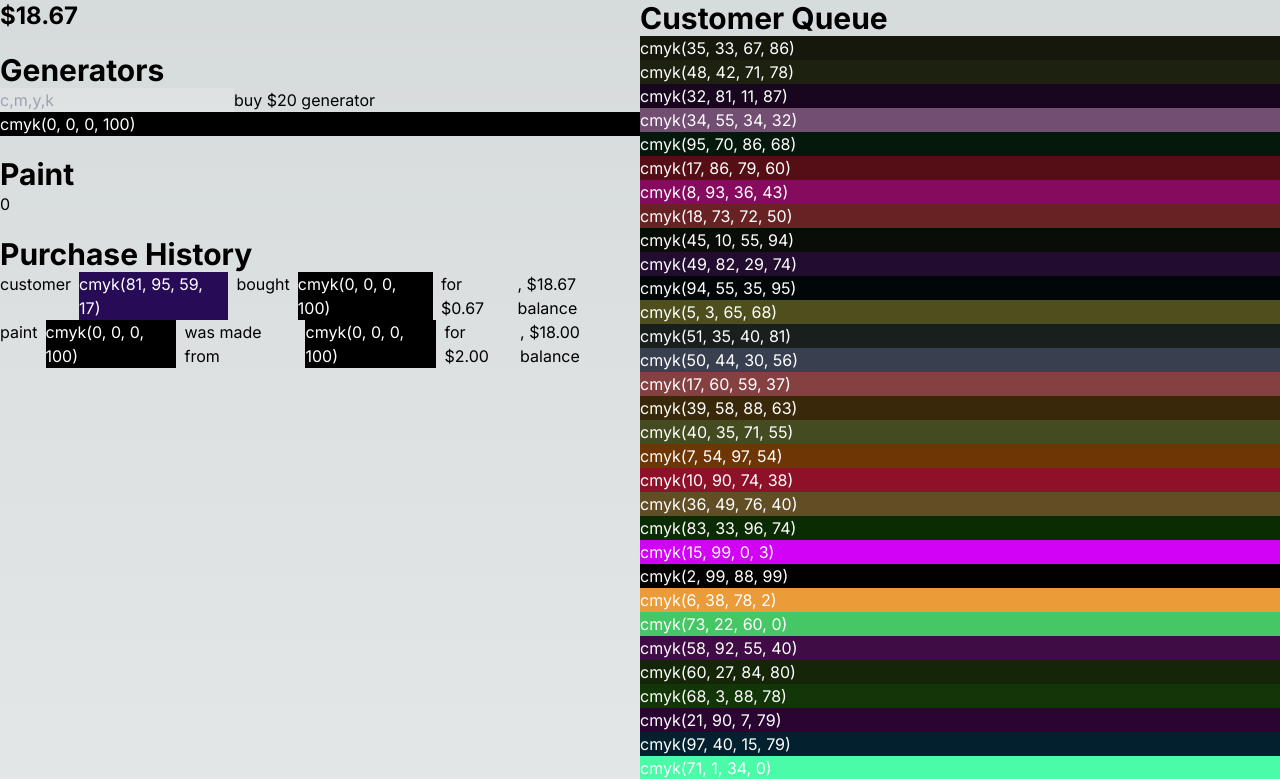
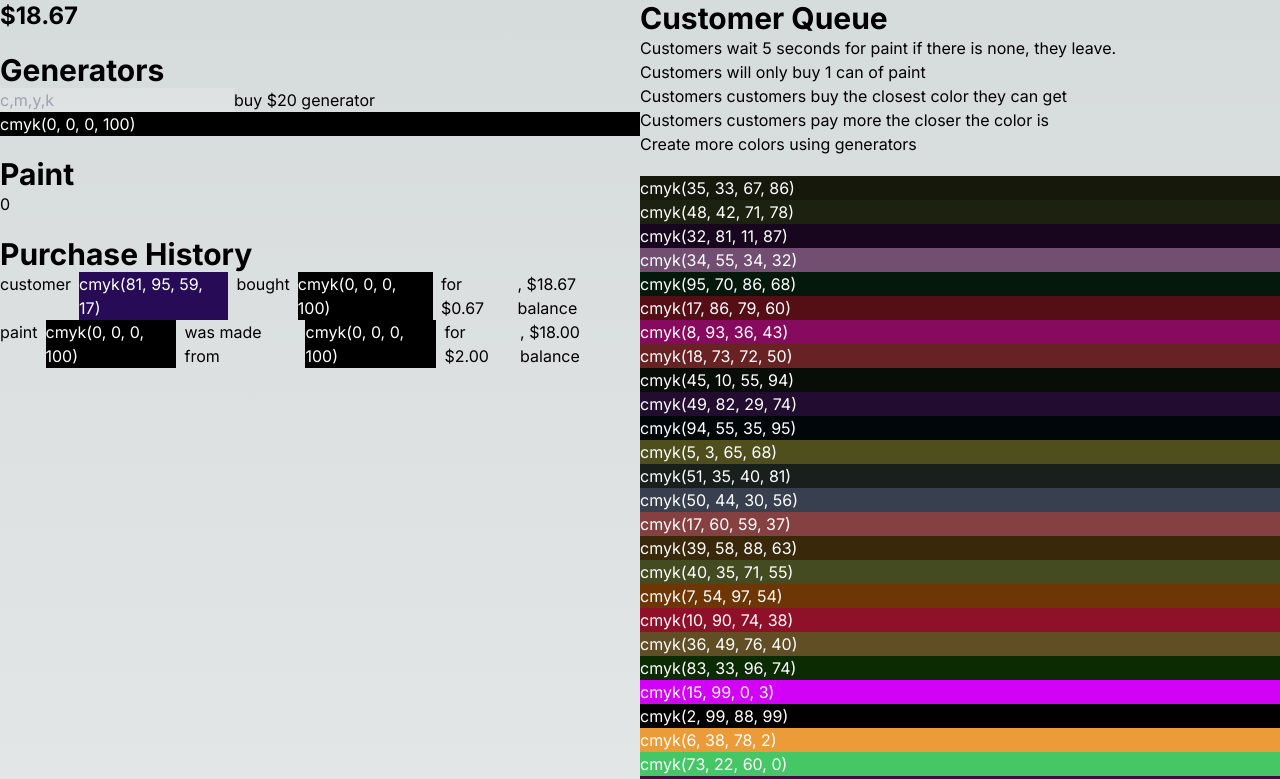
Before and after one commit to cmcnamara87/cmykidle, a Next.js app: page / in a window 1280 px wide. Shown: the top 779 px of the page. Built offline with nearby package versions, Linux system fonts and the light colour scheme.

Commit message:
add instructions

```diff
--- a/src/app/page.tsx
+++ b/src/app/page.tsx
@@ -380,11 +380,34 @@ const TwoColumnComponent = () => {
 
         {/* Content for the first column */}
       </div>
-      <div className="w-1/2 h-full overflow-y-scroll">
-        <h2 className="text-3xl font-bold">Customer Queue</h2>
-        {customers.map((customer, index) => (
-          <Customer key={index} customer={customer} paint={paints} />
-        ))}
+      <div className="w-1/2 h-full overflow-y-scroll flex flex-col gap-5">
+        <div>
+          <h2 className="text-3xl font-bold">Customer Queue</h2>
+          <ul>
+            <li>
+              Customers wait 5 seconds for paint if there is none,
+              they leave.
+            </li>
+            <li>Customers will only buy 1 can of paint</li>
+            <li>
+              Customers customers buy the closest color they can get
+            </li>
+            <li>
+              Customers customers pay more the closer the color is
+            </li>
+            <li>Create more colors using generators</li>
+          </ul>
+        </div>
+
+        <div>
+          {customers.map((customer, index) => (
+            <Customer
+              key={index}
+              customer={customer}
+              paint={paints}
+            />
+          ))}
+        </div>
       </div>
     </div>
   );
```
